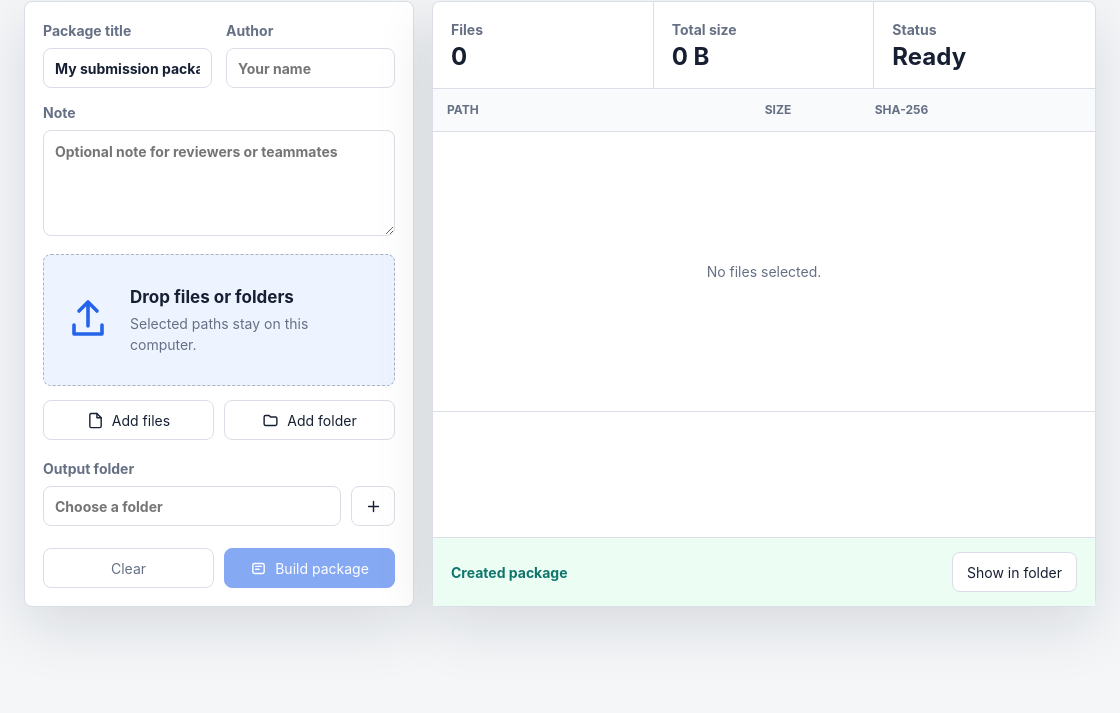
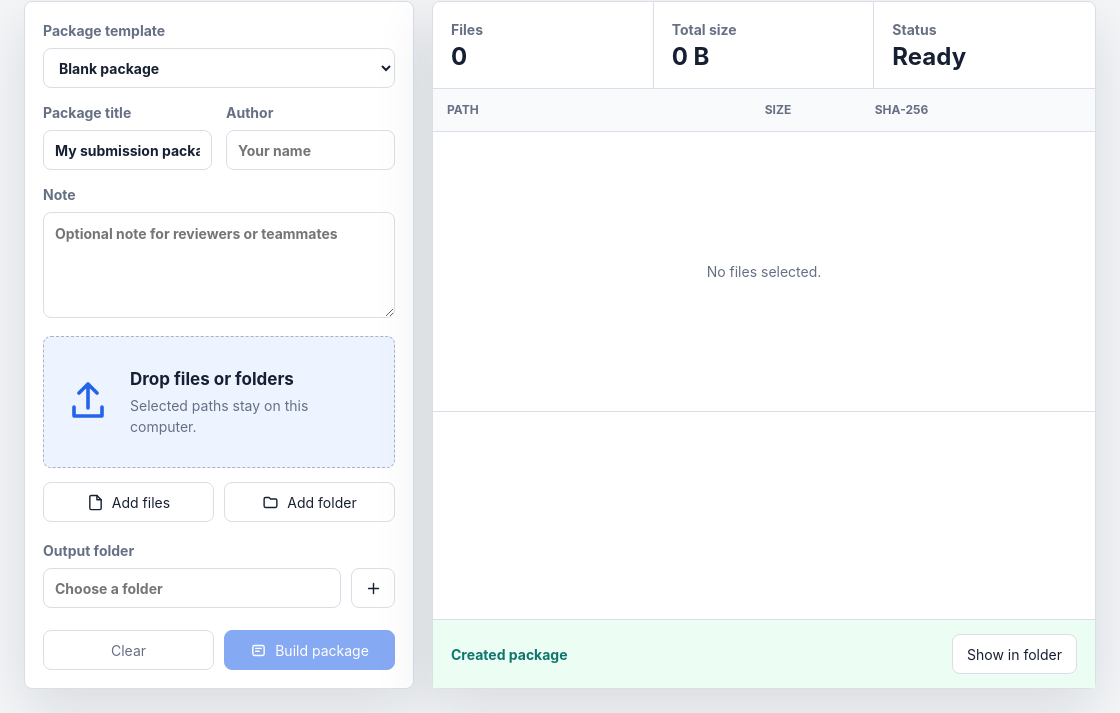
Before and after one commit to luoxiaofeng1029/packledger, an Electron app: page src/renderer/index.html in a window 1120 px wide. Shown: the part 107-820 px from the top of the page. Drawn offline with Linux system fonts and the light colour scheme; no server answers.

Commit message:
Add package templates
Closes #2

```diff
--- a/package.json
+++ b/package.json
@@ -1,12 +1,12 @@
 {
   "name": "packledger",
-  "version": "0.1.0",
+  "version": "0.1.1",
   "description": "A local desktop tool for packaging submission files with manifests and SHA-256 checksums.",
   "main": "src/main/main.js",
   "scripts": {
     "start": "electron .",
     "test": "node --test",
-    "check": "node --check src/main/main.js && node --check src/main/package-service.js && node --check src/preload/preload.js && node --check src/renderer/renderer.js && node --check src/shared/manifest.js",
+    "check": "node --check src/main/main.js && node --check src/main/package-service.js && node --check src/preload/preload.js && node --check src/renderer/renderer.js && node --check src/shared/manifest.js && node --check src/shared/templates.js",
     "build": "npm run check && npm test",
     "dist:win": "electron-builder --win portable"
   },
--- a/src/renderer/index.html
+++ b/src/renderer/index.html
@@ -19,6 +19,10 @@
       <main class="workspace">
         <section class="panel setup-panel" aria-label="Package setup">
           <div class="field-grid">
+            <label class="wide">
+              <span>Package template</span>
+              <select id="templateSelect"></select>
+            </label>
             <label>
               <span>Package title</span>
               <input id="titleInput" type="text" value="My submission package" />
@@ -117,6 +121,7 @@
       </main>
     </div>
 
+    <script src="../shared/templates.js"></script>
     <script src="./renderer.js"></script>
   </body>
 </html>
--- a/src/renderer/renderer.js
+++ b/src/renderer/renderer.js
@@ -9,6 +9,7 @@ const state = {
 
 const elements = {
   versionLabel: document.querySelector("#versionLabel"),
+  templateSelect: document.querySelector("#templateSelect"),
   titleInput: document.querySelector("#titleInput"),
   authorInput: document.querySelector("#authorInput"),
   noteInput: document.querySelector("#noteInput"),
@@ -27,6 +28,26 @@ const elements = {
   resultPath: document.querySelector("#resultPath"),
   showResultButton: document.querySelector("#showResultButton")
 };
+
+function initializeTemplates() {
+  const templateApi = window.PackLedgerTemplates;
+  if (!templateApi) {
+    return;
+  }
+
+  templateApi.PACKAGE_TEMPLATES.forEach((template) => {
+    const option = document.createElement("option");
+    option.value = template.id;
+    option.textContent = template.label;
+    elements.templateSelect.append(option);
+  });
+
+  elements.templateSelect.addEventListener("change", () => {
+    const template = templateApi.getTemplateById(elements.templateSelect.value);
+    elements.titleInput.value = template.title;
+    elements.noteInput.value = template.note;
+  });
+}
 
 function setStatus(text) {
   elements.statusText.textContent = text;
@@ -186,4 +207,5 @@ window.packledger.getVersion().then((version) => {
   elements.versionLabel.textContent = `v${version}`;
 });
 
+initializeTemplates();
 renderFiles({ files: [], fileCount: 0, totalSizeLabel: "0 B" });
--- a/src/renderer/styles.css
+++ b/src/renderer/styles.css
@@ -29,6 +29,7 @@ body {
 
 button,
 input,
+select,
 textarea {
   font: inherit;
 }
@@ -157,6 +158,7 @@ label {
 }
 
 input,
+select,
 textarea {
   width: 100%;
   border: 1px solid var(--line);
@@ -167,6 +169,11 @@ textarea {
 }
 
 input {
+  height: 40px;
+  padding: 0 11px;
+}
+
+select {
   height: 40px;
   padding: 0 11px;
 }
--- /dev/null
+++ b/src/shared/templates.js
@@ -0,0 +1,47 @@
+(function exposeTemplates(root, factory) {
+  const value = factory();
+  if (typeof module === "object" && module.exports) {
+    module.exports = value;
+  }
+  if (root) {
+    root.PackLedgerTemplates = value;
+  }
+})(typeof window !== "undefined" ? window : globalThis, function buildTemplates() {
+  "use strict";
+
+  const PACKAGE_TEMPLATES = [
+    {
+      id: "blank",
+      label: "Blank package",
+      title: "My submission package",
+      note: ""
+    },
+    {
+      id: "homework",
+      label: "Homework submission",
+      title: "Homework submission package",
+      note: "Course, assignment name, student name, and submission date can be added here."
+    },
+    {
+      id: "job",
+      label: "Job application",
+      title: "Job application materials",
+      note: "Resume, portfolio, certificates, and supporting documents included for review."
+    },
+    {
+      id: "event",
+      label: "Event registration",
+      title: "Event registration materials",
+      note: "Registration form, identity or eligibility materials, and related attachments included."
+    }
+  ];
+
+  function getTemplateById(templateId) {
+    return PACKAGE_TEMPLATES.find((template) => template.id === templateId) || PACKAGE_TEMPLATES[0];
+  }
+
+  return {
+    PACKAGE_TEMPLATES,
+    getTemplateById
+  };
+});
```
Also changed, not shown: docs/RELEASE_NOTES_v0.1.1.md (added, +18 -0 lines), test/manifest.test.js (+7 -0 lines), CHANGELOG.md, 1 other file.
